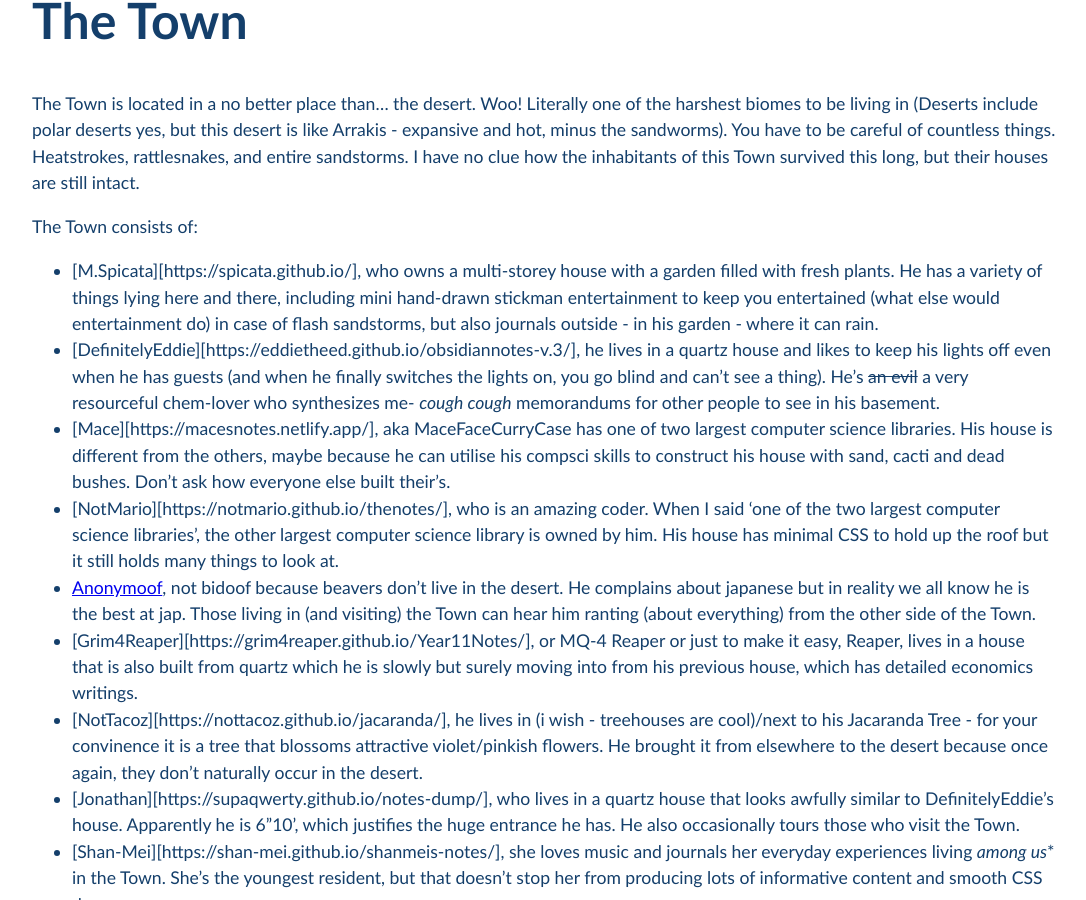
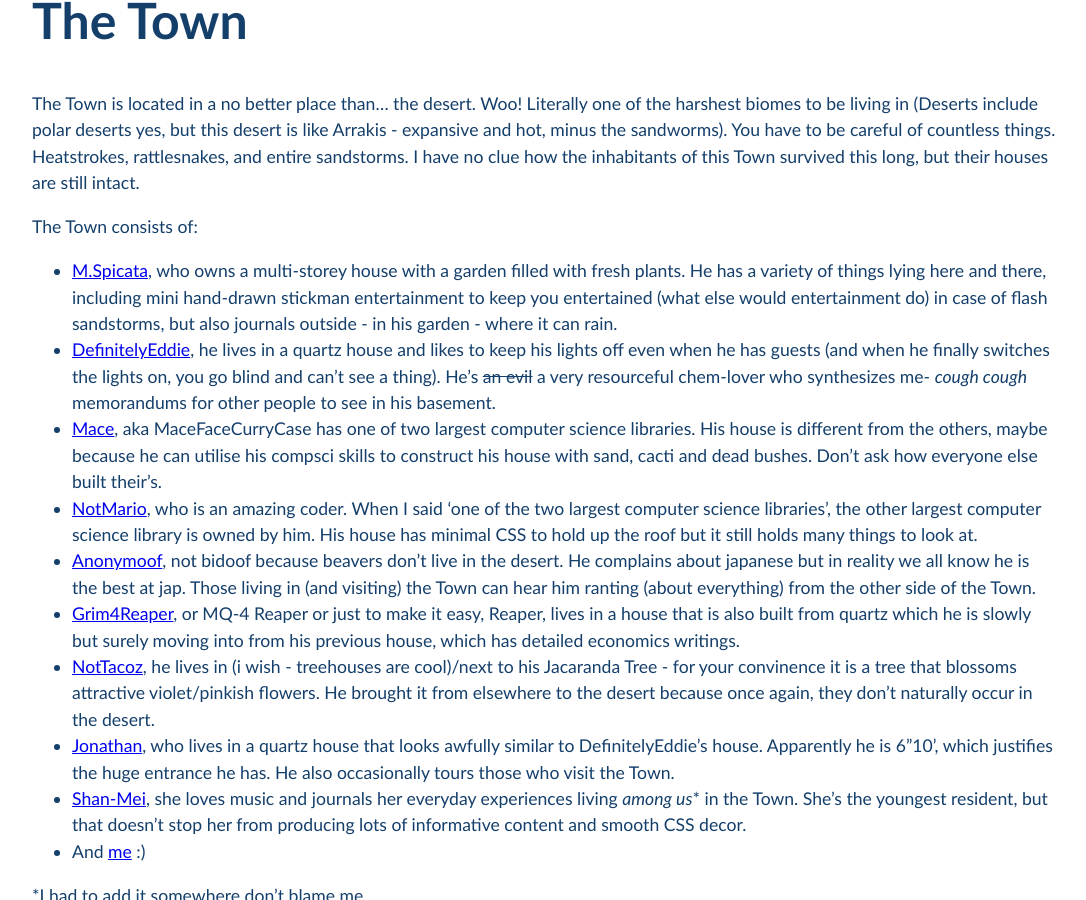
Before and after one commit to Pi-thagoras/the-chicken-pen, a Jekyll site: the page built from The-Town.md, in a window 1280 px wide and 900 px high, scrolled down 383 px. Shown: the whole window, without its empty margins (96-1182 px from the left). Built offline with Jekyll 4.4.1, drawn with Linux system fonts in a browser that asks for light colours; our own code applies the rules of GitHub Pages for plain Markdown files; some of the changed text lies outside the part shown.

Commit message:
vault backup: 2023-04-13 20:11:46

```diff
--- a/The-Town.md
+++ b/The-Town.md
@@ -3,16 +3,16 @@
 The Town is located in a no better place than... the desert. Woo! Literally one of the harshest biomes to be living in (Deserts include polar deserts yes, but this desert is like Arrakis - expansive and hot, minus the sandworms). You have to be careful of countless things. Heatstrokes, rattlesnakes, and entire sandstorms. I have no clue how the inhabitants of this Town survived this long, but their houses are still intact.
 
 The Town consists of:
-- [M.Spicata][https://spicata.github.io/], who owns a multi-storey house with a garden filled with fresh plants. He has a variety of things lying here and there, including mini hand-drawn stickman entertainment to keep you entertained (what else would entertainment do) in case of flash sandstorms, but also journals outside - in his garden - where it can rain.
-- [DefinitelyEddie][https://eddietheed.github.io/obsidiannotes-v.3/], he lives in a quartz house and likes to keep his lights off even when he has guests (and when he finally switches the lights on, you go blind and can't see a thing). He's ~~an evil~~ a very resourceful chem-lover who synthesizes me- *cough cough* memorandums for other people to see in his basement.
-- [Mace][https://macesnotes.netlify.app/], aka MaceFaceCurryCase has one of two largest computer science libraries. His house is different from the others, maybe because he can utilise his compsci skills to construct his house with sand, cacti and dead bushes. Don't ask how everyone else built their's.
-- [NotMario][https://notmario.github.io/thenotes/], who is an amazing coder. When I said 'one of the two largest computer science libraries', the other largest computer science library is owned by him. His house has minimal CSS to hold up the roof but it still holds many things to look at.
+- [M.Spicata](https://spicata.github.io/), who owns a multi-storey house with a garden filled with fresh plants. He has a variety of things lying here and there, including mini hand-drawn stickman entertainment to keep you entertained (what else would entertainment do) in case of flash sandstorms, but also journals outside - in his garden - where it can rain.
+- [DefinitelyEddie](https://eddietheed.github.io/obsidiannotes-v.3/), he lives in a quartz house and likes to keep his lights off even when he has guests (and when he finally switches the lights on, you go blind and can't see a thing). He's ~~an evil~~ a very resourceful chem-lover who synthesizes me- *cough cough* memorandums for other people to see in his basement.
+- [Mace](https://macesnotes.netlify.app/), aka MaceFaceCurryCase has one of two largest computer science libraries. His house is different from the others, maybe because he can utilise his compsci skills to construct his house with sand, cacti and dead bushes. Don't ask how everyone else built their's.
+- [NotMario](https://notmario.github.io/thenotes/), who is an amazing coder. When I said 'one of the two largest computer science libraries', the other largest computer science library is owned by him. His house has minimal CSS to hold up the roof but it still holds many things to look at.
 - [Anonymoof](https://anonymoof1528.github.io/into-the-shadow-garten/), not bidoof because beavers don't live in the desert. He complains about japanese  but in reality we all know he is the best at jap. Those living in (and visiting) the Town can hear him ranting (about everything) from the other side of the Town.
-- [Grim4Reaper][https://grim4reaper.github.io/Year11Notes/], or MQ-4 Reaper or just to make it easy, Reaper, lives in a house that is also built from quartz which he is slowly but surely moving into from his previous house, which has detailed economics writings.
-- [NotTacoz][https://nottacoz.github.io/jacaranda/], he lives in (i wish - treehouses are cool)/next to his Jacaranda Tree - for your convinence it is a tree that blossoms attractive violet/pinkish flowers. He brought it from elsewhere to the desert because once again, they don't naturally occur in the desert.
-- [Jonathan][https://supaqwerty.github.io/notes-dump/], who lives in a quartz house that looks awfully similar to DefinitelyEddie's house. Apparently he is 6"10', which justifies the huge entrance he has. He also occasionally tours those who visit the Town.
-- [Shan-Mei][https://shan-mei.github.io/shanmeis-notes/], she loves music and journals her everyday experiences living *among us*\* in the Town. She's the youngest resident, but that doesn't stop her from producing lots of informative content and smooth CSS decor.
-- And [me][https://pi-thagoras.github.io/the-chicken-pen/] :)
+- [Grim4Reaper](https://grim4reaper.github.io/Year11Notes/), or MQ-4 Reaper or just to make it easy, Reaper, lives in a house that is also built from quartz which he is slowly but surely moving into from his previous house, which has detailed economics writings.
+- [NotTacoz](https://nottacoz.github.io/jacaranda/), he lives in (i wish - treehouses are cool)/next to his Jacaranda Tree - for your convinence it is a tree that blossoms attractive violet/pinkish flowers. He brought it from elsewhere to the desert because once again, they don't naturally occur in the desert.
+- [Jonathan](https://supaqwerty.github.io/notes-dump/), who lives in a quartz house that looks awfully similar to DefinitelyEddie's house. Apparently he is 6"10', which justifies the huge entrance he has. He also occasionally tours those who visit the Town.
+- [Shan-Mei](https://shan-mei.github.io/shanmeis-notes/), she loves music and journals her everyday experiences living *among us*\* in the Town. She's the youngest resident, but that doesn't stop her from producing lots of informative content and smooth CSS decor.
+- And [me](https://pi-thagoras.github.io/the-chicken-pen/) :)
 
 \*I had to add it somewhere don't blame me
 
```
